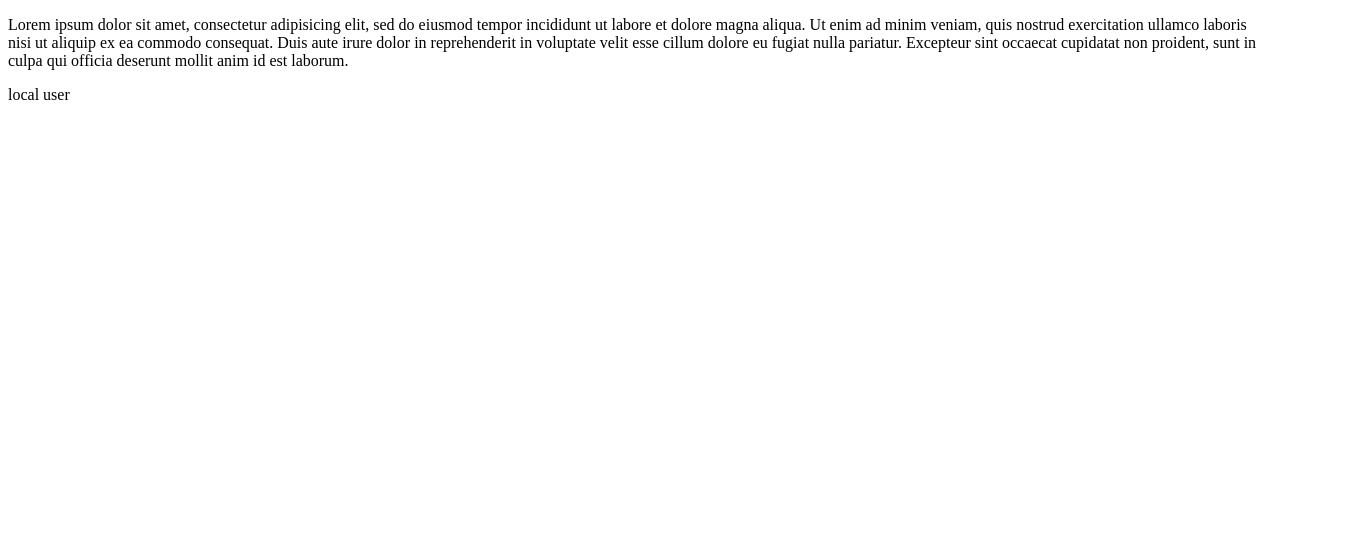
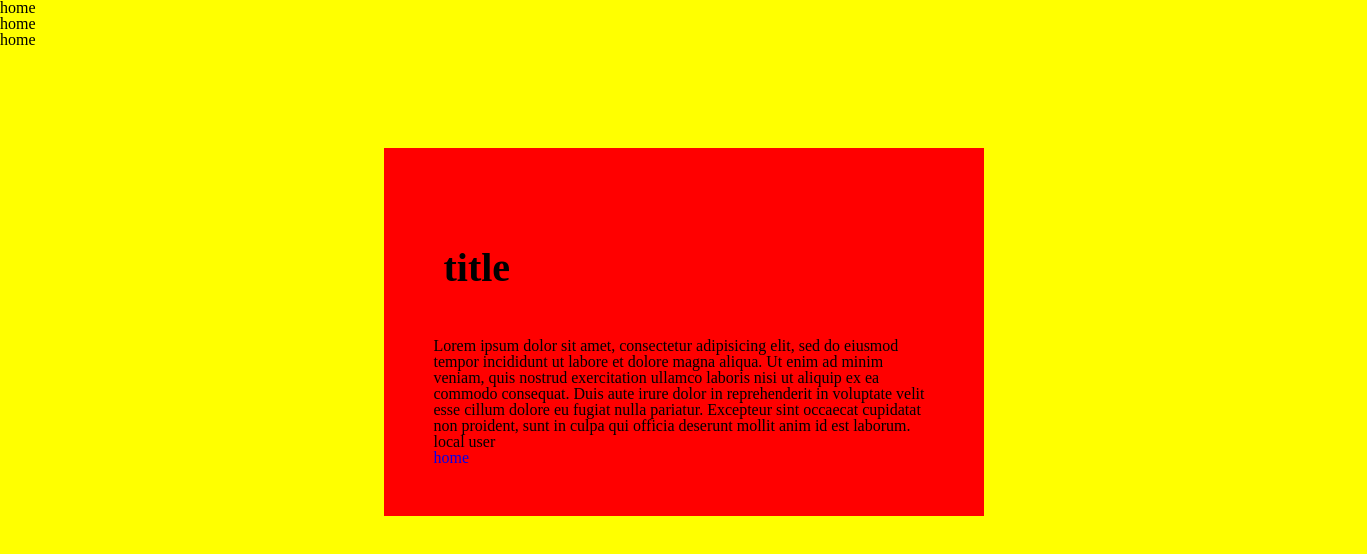
Before and after one commit to Makk1901/lesson-4-17, a plain HTML site: page index.html in a window 1280 px wide. Shown: the whole page, 1367 px wide, since content can reach past the window. Drawn offline with Linux system fonts and the light colour scheme.

Commit message:
add main content

```diff
--- a/index.html
+++ b/index.html
@@ -1,10 +1,25 @@
 <!DOCTYPE html>
 <html>
 <head>
+	<link rel="stylesheet" type="text/css" href="style/reset.css">
+	<link rel="stylesheet" type="text/css" href="style/style.css">
 	<title> lesson 4 </title>
 </head>
 <body>
+	<div class="bg-color">
+		<header>
+			<nav>
+				<ul>
+					<li>home</li>
+					<li>home</li>
+					<li>home</li>
+				</ul>
+
+			</nav>
+		</header>
 		<section>
+			<div class="container">
+				<h2> title </h2>
 				<div class="box">
 					<p class="box-p">
 						Lorem ipsum dolor sit amet, consectetur adipisicing elit, sed do eiusmod
@@ -16,8 +31,10 @@
 					</p>
 				</div>
 				<div class='wrapper'> local user </div>
-
+				<a href="#"> home </a>
+			</div>
 		</section>
+	</div>
 
 
 </body>
--- /dev/null
+++ b/style/reset.css
@@ -0,0 +1,50 @@
+
+html, body, div, span, applet, object, iframe,
+h1, h2, h3, h4, h5, h6, p, blockquote, pre,
+a, abbr, acronym, address, big, cite, code,
+del, dfn, em, img, ins, kbd, q, s, samp,
+small, strike, strong, sub, sup, tt, var,
+b, u, i, center,
+dl, dt, dd, ol, ul, li,
+fieldset, form, label, legend,
+table, caption, tbody, tfoot, thead, tr, th, td,
+article, aside, canvas, details, embed,
+figure, figcaption, footer, header, hgroup,
+menu, nav, output, ruby, section, summary,
+time, mark, audio, video {
+	margin: 0;
+	padding: 0;
+	border: 0;
+	font-size: 100%;
+	font: inherit;
+	vertical-align: baseline;
+}
+/* HTML5 display-role reset for older browsers */
+article, aside, details, figcaption, figure,
+footer, header, hgroup, menu, nav, section {
+	display: block;
+}
+body {
+	line-height: 1;
+}
+ol, ul {
+	list-style: none;
+}
+blockquote, q {
+	quotes: none;
+}
+blockquote:before, blockquote:after,
+q:before, q:after {
+	content: '';
+	content: none;
+}
+table {
+	border-collapse: collapse;
+	border-spacing: 0;
+}
+a {
+	text-decoration: none;
+}
+*{
+	box-sizing: border-box;
+}
--- /dev/null
+++ b/style/style.css
@@ -0,0 +1,26 @@
+.bg-color{
+	height: 1000px;
+	width: 1367px;
+	background-color: yellow;
+}
+
+
+
+h2 {
+	font-size: 40px;
+    font-weight: bold;
+  /*  margin-top: 50px;
+    margin-bottom: 50px;
+    margin-left: 10px;
+    margin-right: 10px;*/
+    margin: 50px 10px;
+    display: inline-block;
+    width: 200px
+}
+.container {
+	max-width: 600px;
+    width: 100%;
+    margin: 100px auto;
+  	background: red;
+    padding: 50px;
+}
```
Lines whose indentation alone changed are shown as unchanged.
